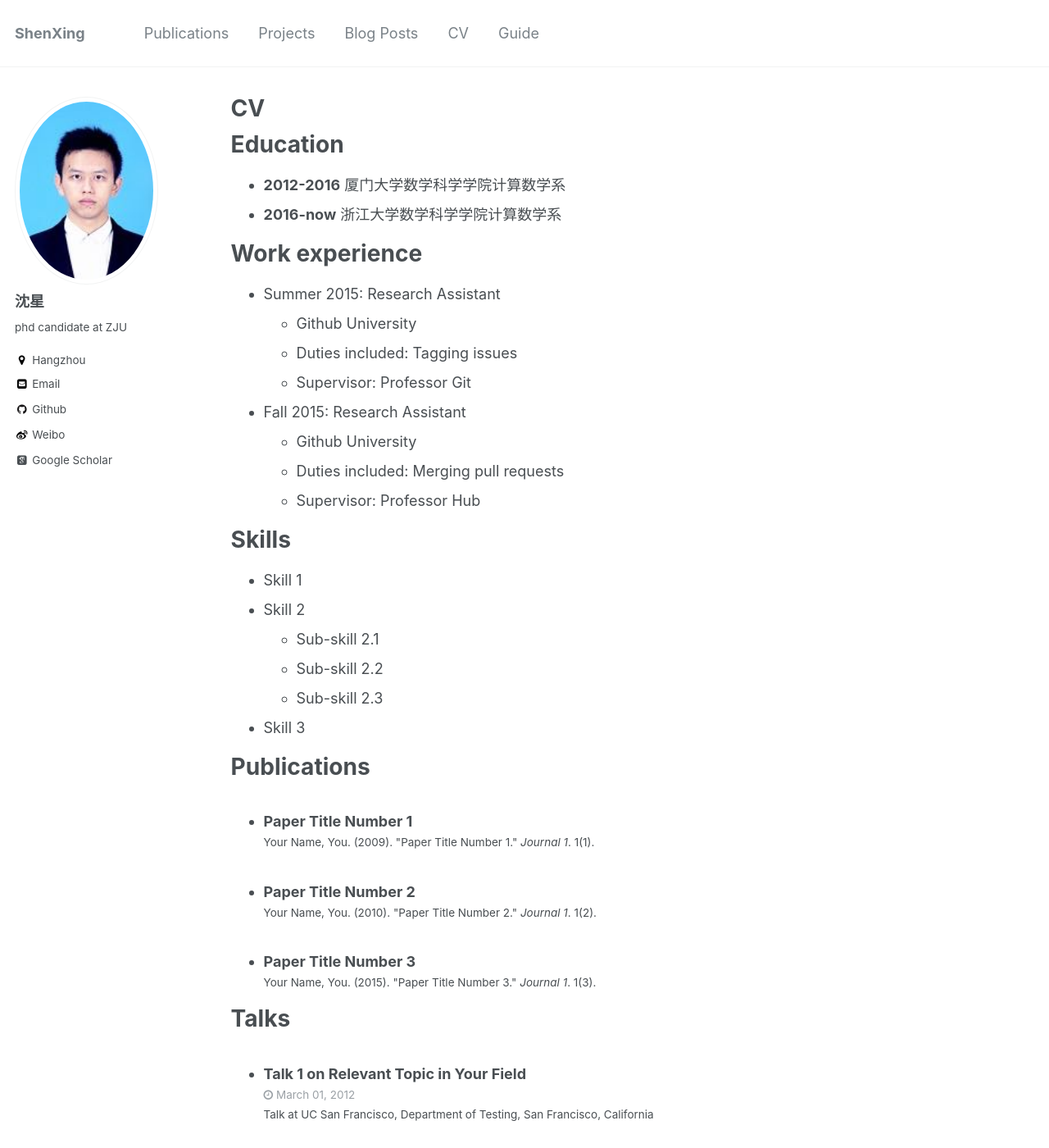
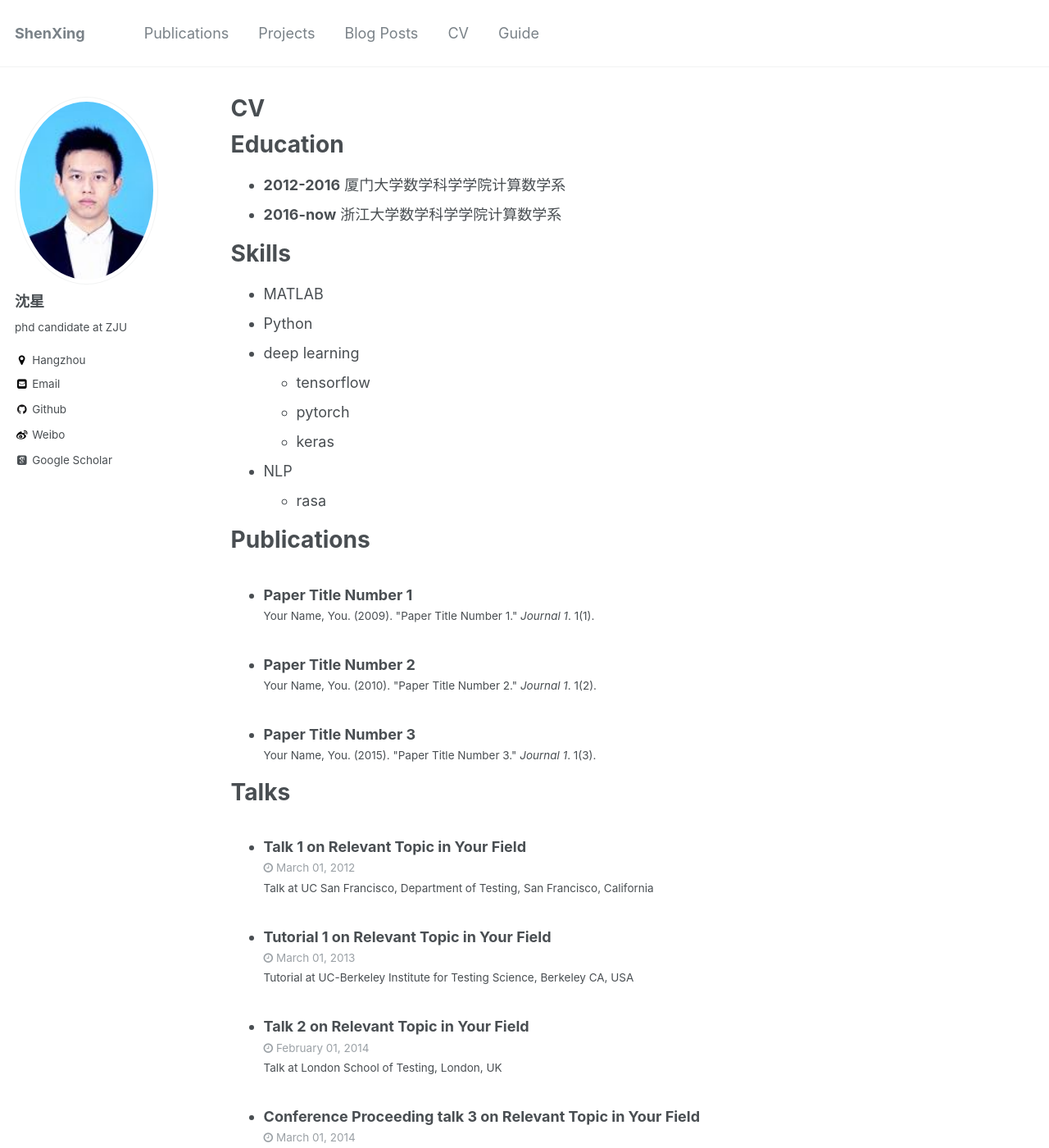
Before and after one commit to Xingbaji/xingbaji.github.io, a Jekyll site: the page built from _pages/cv.md, in a window 1280 px wide and 1400 px high. Shown: the whole window at 82% size. Built offline with Jekyll 4.4.1, drawn with Linux system fonts in a browser that asks for light colours; some web fonts are replaced.

Commit message:
shen_test

```diff
--- a/_pages/cv.md
+++ b/_pages/cv.md
@@ -14,26 +14,16 @@ Education
 - **2012-2016** 厦门大学数学科学学院计算数学系
 - **2016-now** 浙江大学数学科学学院计算数学系
 
-Work experience
-======
-* Summer 2015: Research Assistant
-  * Github University
-  * Duties included: Tagging issues
-  * Supervisor: Professor Git
-
-* Fall 2015: Research Assistant
-  * Github University
-  * Duties included: Merging pull requests
-  * Supervisor: Professor Hub
-
 Skills
 ======
-* Skill 1
-* Skill 2
-  * Sub-skill 2.1
-  * Sub-skill 2.2
-  * Sub-skill 2.3
-* Skill 3
+* MATLAB
+* Python
+* deep learning
+  * tensorflow
+  * pytorch
+  * keras
+* NLP
+  * rasa
 
 Publications
 ======
```
